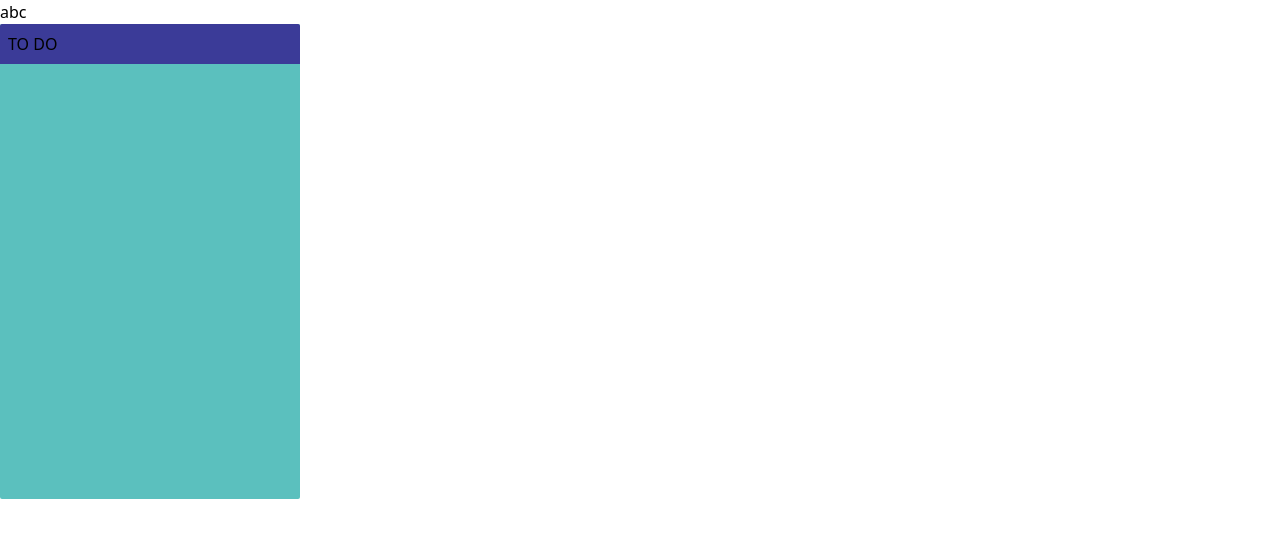
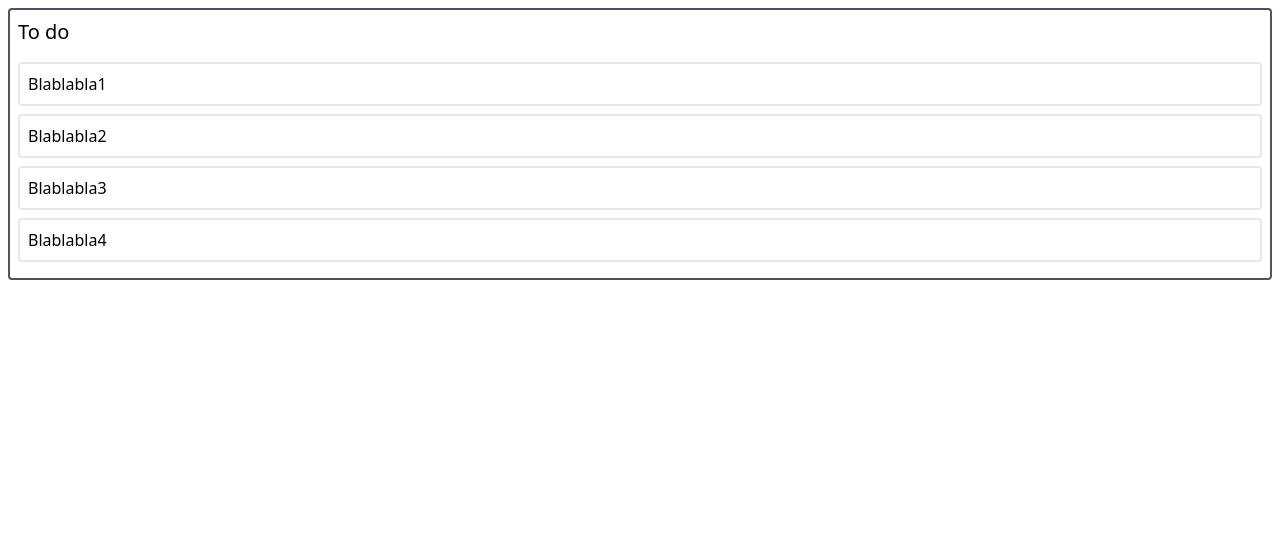
Before and after one commit to WillianCosta12/projeto_web-toDo, a React (Vite) app: page / in a window 1280 px wide. Shown: the top 538 px of the page. Built offline with nearby package versions, Linux system fonts and the light colour scheme.

Commit message:
feat: quadro e coluna to-do

```diff
--- a/src/App.jsx
+++ b/src/App.jsx
@@ -1,13 +1,11 @@
-import KanbanBoard from "./components/KanbanBoard"
+import KanbanBoard from "./components/KanbanBoard";
 
 function App() {
-
   return (
-    <>
-    <h1>abc</h1>
+    <div>
       <KanbanBoard />
-    </>
-  )
+    </div>
+  );
 }
 
-export default App
+export default App;
--- a/src/components/Column.jsx
+++ b/src/components/Column.jsx
@@ -1,21 +1,24 @@
+/* eslint-disable no-unused-vars */
+import Task from "./Task";
 import { Droppable } from "react-beautiful-dnd";
 
-function Column({ title, tasks, id }) {
+function Column({ column, tasks }) {
   return (
-    <div className="h-[475px] w-[300px] overflow-y-scroll rounded-sm border-gray-400 bg-blue-green scrollbar-none ">
-      <h3 className="bg-dark-blue p-2">{title}</h3>
-
-      <Droppable droppableId={id}>
-        {(provided, snapshot) => {
+    <div className="m-2 rounded border-2 border-gray-600">
+      <p className="p-2 text-xl">{column.title}</p>
+      <Droppable droppableId={column.id}>
+        {(provided) => (
           <div
-            className="min-h-[100px] flex-1 bg-blue-green p-1 transition-colors"
+            className="p-2"
             ref={provided.innerRef}
             {...provided.droppableProps}
-            // isDraggingOver={snapshot.isDraggingOver}
           >
+            {tasks.map((task, index) => (
+              <Task task={task} index={index} key={task.id}></Task>
+            ))}
             {provided.placeholder}
-          </div>;
-        }}
+          </div>
+        )}
       </Droppable>
     </div>
   );
--- a/src/components/KanbanBoard.jsx
+++ b/src/components/KanbanBoard.jsx
@@ -1,16 +1,20 @@
 import { DragDropContext } from "react-beautiful-dnd";
+import { taskMock } from "../mocks/TaskMock";
 import Column from "./Column";
 import { useState } from "react";
 
 function KanbanBoard() {
-  const [completed, setCompleted] = useState([])
-  const [incomplete, setIncomplete] = useState([])
+  const [boardState, setBoardState] = useState(taskMock);
+
+  function onDragEnd(result) {}
 
   return (
-    <DragDropContext>
-      <div className="flex flex-row items-center justify-between">
-        <Column title={"TO DO"} id={"1"}></Column>
-      </div>
+    <DragDropContext onDragEnd={onDragEnd}>
+      {boardState.columnOrder.map((columnId) => {
+        const column = boardState.columns[columnId];
+        const tasks = column.tasksIds.map((taskId) => boardState.tasks[taskId]);
+        return <Column key={column.id} column={column} tasks={tasks} />;
+      })}
     </DragDropContext>
   );
 }
```
